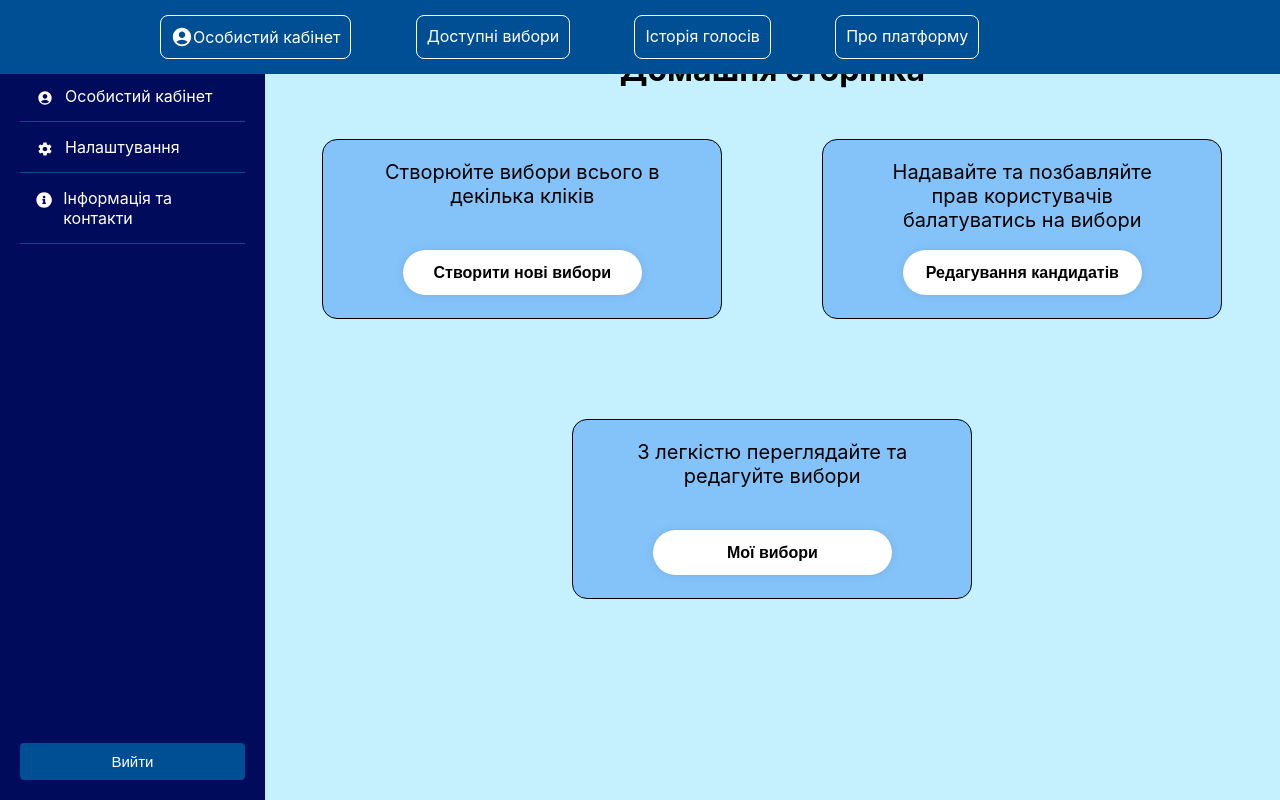
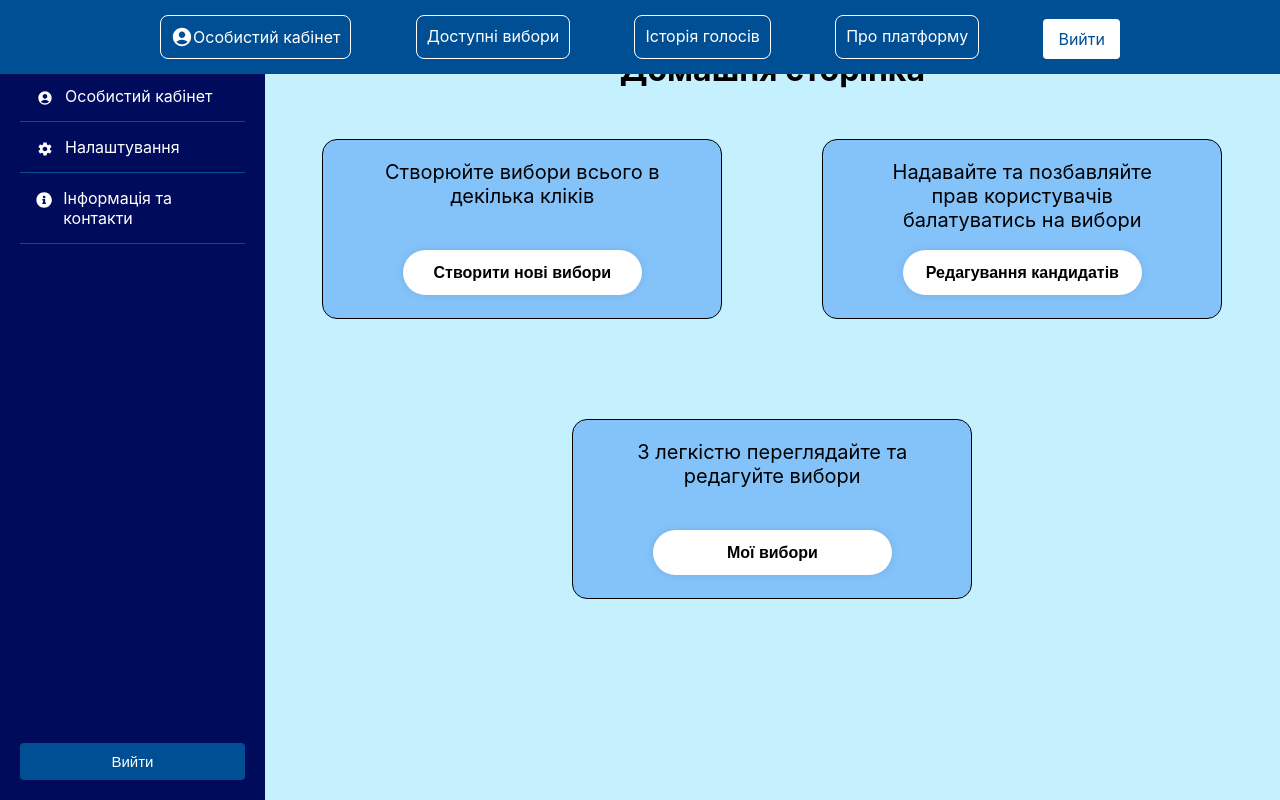
Before and after one commit to VotingService/frontend, a React (Create React App) app in the folder voting-service-react/: page /home-admin in a window 1280 px wide. Built offline with nearby package versions, Linux system fonts and the light colour scheme.

Commit message:
fixed header exit button

```diff
--- a/voting-service-react/src/components/Header/Header.css
+++ b/voting-service-react/src/components/Header/Header.css
@@ -53,14 +53,14 @@ header {
   width: 100%;
 }
 
-.exit-button{
+.nav-list .nav-item:last-child{
   background-color: white;
 }
 
-.exit-button:hover{
+.nav-list .nav-item:last-child a{
+  color: rgb(0, 78, 147);
+}
+
+.nav-list .nav-item:last-child:hover{
   background-color: rgb(198, 198, 198);
 }
-
-.exit-button a{
-  color: rgb(0, 78, 147);
-}
```
